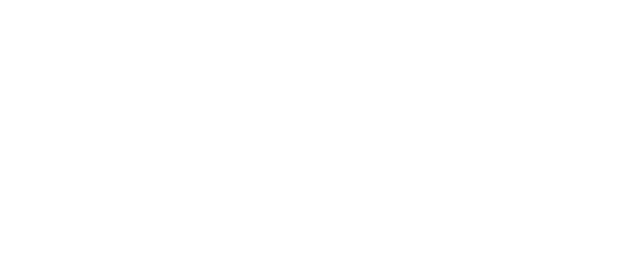
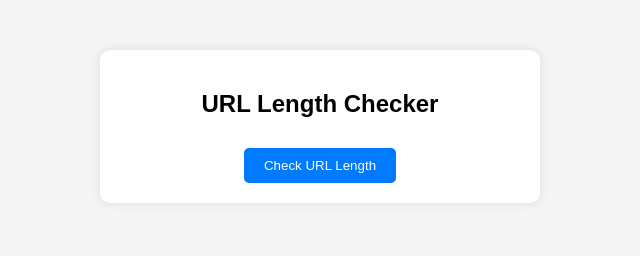
Before and after one commit to acciojob/url-info-749977, a website: page main.html in a window 1280 px wide. Shown: the whole page, without its empty margins (320-960 px from the left). Drawn offline with Linux system fonts and the light colour scheme.

Commit message:
created a submission

```diff
--- a/main.html
+++ b/main.html
@@ -1,16 +1,16 @@
 <!DOCTYPE html>
-
-<html>
-
+<html lang="en">
 <head>
-	<link rel="stylesheet" href="styles.css">
+    <meta charset="UTF-8">
+    <meta name="viewport" content="width=device-width, initial-scale=1.0">
+    <title>URL Information</title>
+    <link rel="stylesheet" href="styles.css">
+    <script src="script.js" defer></script>
 </head>
-
 <body>
-	<!-- the entire body must be written by student -->
-    <script type="text/javascript" src="./script.js">
-</script>
-
+    <div class="container">
+        <h2>URL Length Checker</h2>
+        <button onclick="showUrlLength()">Check URL Length</button>
+    </div>
 </body>
-
 </html>
--- a/script.js
+++ b/script.js
@@ -1 +1,4 @@
-//your JS code here. If required.
+function showUrlLength() {
+    let urlLength = window.location.href.length;
+    alert("The length of the URL is: " + urlLength);
+}
--- a/styles.css
+++ b/styles.css
@@ -1 +1,29 @@
-/*  your css code here. If applicable */
+body {
+    font-family: Arial, sans-serif;
+    background-color: #f4f4f4;
+    text-align: center;
+    margin: 50px;
+}
+
+.container {
+    background: white;
+    padding: 20px;
+    border-radius: 10px;
+    box-shadow: 0px 0px 10px rgba(0, 0, 0, 0.1);
+    max-width: 400px;
+    margin: auto;
+}
+
+button {
+    margin-top: 10px;
+    padding: 10px 20px;
+    background-color: #007bff;
+    color: white;
+    border: none;
+    cursor: pointer;
+    border-radius: 5px;
+}
+
+button:hover {
+    background-color: #0056b3;
+}
```
